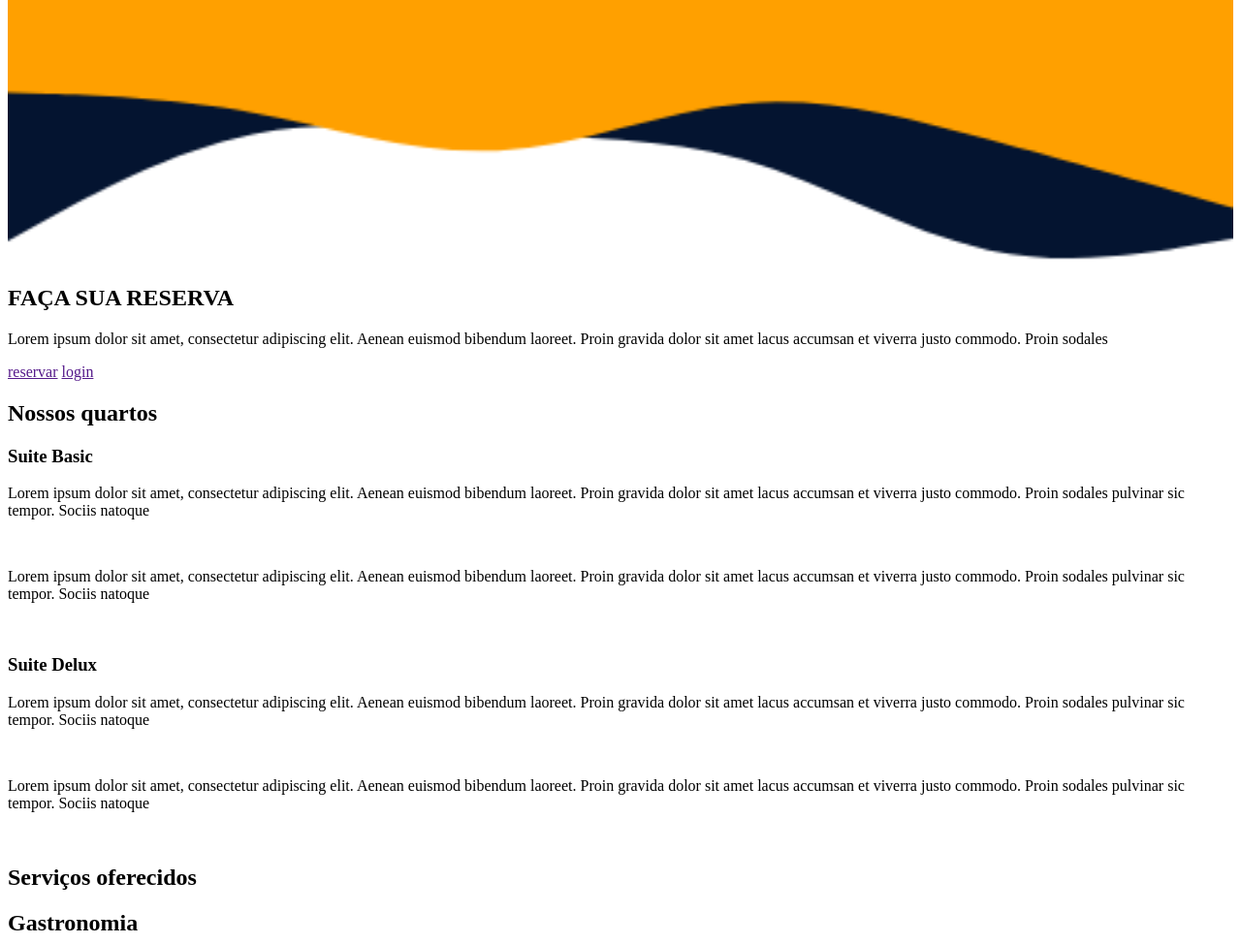
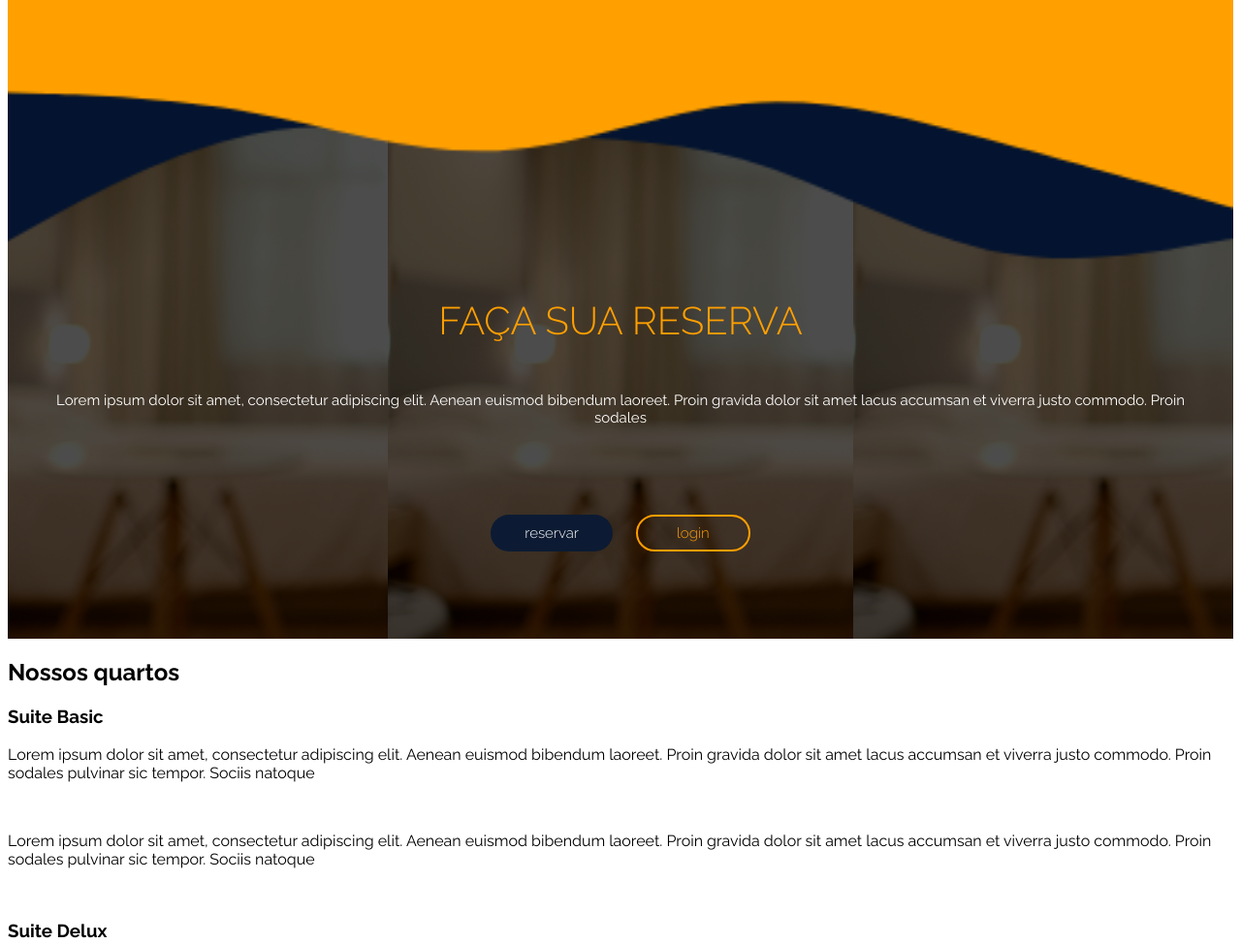
Before and after one commit to Nicolas-nk/atividade-hotel, a plain HTML site: page code/index.html in a window 1280 px wide. Shown: the part 881-1855 px from the top of the page at 97% size. Drawn offline with Linux system fonts and the light colour scheme.

Commit message:
call to action reserva

```diff
--- a/code/css/estilo.css
+++ b/code/css/estilo.css
@@ -17,6 +17,11 @@
 
 #confirm{
     display: none;
+}
+
+/*fonte*/
+#container{
+    font-family: 'Raleway', sans-serif;
 }
 
 /*demarcações de responsividade*/
@@ -185,3 +190,81 @@ input#check:checked ~ #list-links{
 }
 
 /*---------------FIM ESTILO CABEÇALHO---------------*/
+
+/*---------------ESTILO CORPO---------------*/
+
+/*Reserva*/
+#reserva{
+    background-image: url(../images/callToAction.png);
+    background-position: center;
+    text-align: center;
+    padding-bottom: 50px;
+}
+
+#reserva h2{
+    font-weight: 300;
+    color: #FF9F00;
+    font-size: 40px;
+    padding: 0 15px;
+}
+
+#reserva p{
+    font-weight: 400;
+    color: #fff;
+    font-size: 15px;
+    padding: 0 30px;
+    margin-top: 50px;
+}
+
+#btn-reserva{
+    margin: 100px 0 50px 0;
+}
+
+#btn-reserva a{
+    text-decoration: none;
+    border-radius: 25px;
+}
+
+#btn-reserva a:first-of-type{
+    color: #fff;
+    font-weight: 300;
+    font-size: 15px;
+    background-color: #0C1B33;
+    padding: 10px 35px;
+    margin: 0 10px;
+    transition: 0.5s;
+}
+
+#btn-reserva a:first-of-type:hover{
+    color: #0C1B33;
+    font-weight: 500;
+    background-color: #fff;
+    padding: 10px 35px;
+    margin: 0 10px;
+}
+
+#btn-reserva a:last-of-type{
+    color: #FF9F00;
+    font-weight: 300;
+    font-size: 15px;
+    padding: 8px 40px;
+    border-width: 2px;
+    border-style: solid;
+    border-color: #FF9F00;
+    margin: 0 10px;
+    transition: 0.5s;
+}
+
+#btn-reserva a:last-of-type:hover{
+    color: #FFF;
+    font-weight: 500;
+    padding: 8px 40px;
+    border-width: 2px;
+    border-style: solid;
+    border-color: #FFF;
+    margin: 0 10px;
+}
+
+/*nossos quartos*/
+
+/*---------------FIM ESTILO CORPO---------------*/
--- a/code/index.html
+++ b/code/index.html
@@ -12,6 +12,11 @@
     <!--CSS responsivo-->
     <link rel=stylesheet media="screen and (max-width:480px)" href="css/estiloMobile.css">
     <link rel=stylesheet media="screen and (min-width:481px)" href="css/estiloOthers.css">
+
+    <!--Fonte-->
+    <link rel="preconnect" href="https://fonts.googleapis.com">
+    <link rel="preconnect" href="https://fonts.gstatic.com" crossorigin>
+    <link href="https://fonts.googleapis.com/css2?family=Raleway:wght@100;200;300;400;500;600;700;800;900&display=swap" rel="stylesheet">
 
     <!--JavaScript-->
     <script src="script/js.js"></script>
@@ -59,19 +64,20 @@
             </header>
 
             <main> <!--corpo da pag-->
-                <img src="images/layered-waves-haikei (1).png" class="layered-waves">
 
                 <section id="reserva">
+                    <img src="images/layered-waves-haikei (1).png" class="layered-waves">
                     <h2>FAÇA SUA RESERVA</h2>
                     <p>Lorem ipsum dolor sit amet, consectetur adipiscing elit.
                         Aenean euismod bibendum laoreet. Proin gravida dolor
                         sit amet lacus accumsan et viverra justo commodo.
                         Proin sodales </p>
-
-                        <a href="">reservar</a>
-                        <a href="">login</a>
+                    <div id="btn-reserva">
+                        <a href="javascript:navegacao(3);">reservar</a>
+                        <a href="javascript:navegacao(2);">login</a>
+                    </div>
                 </section>
-                <section>
+                <section id="quartos">
                     <h2>Nossos quartos</h2>
 
                     <div>
@@ -180,7 +186,9 @@
                 </div>
 
                 <div>
+                    <hr>
                     <p>Desing: Nicolas INI2BT imagens: canva.com</p>
+                    <hr>
                 </div>
             </footer>
         </article>
```
Also changed, not shown: code/images/Reserva.png (deleted).
